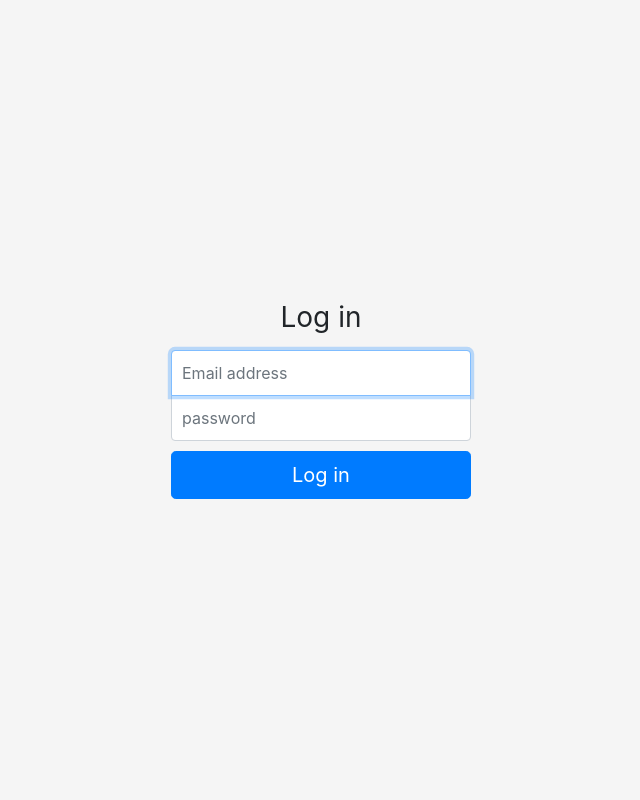
After one commit to kevinhagstrom/cms-projekt, a PHP site: page /login.html in a window 1280 px wide. The commit adds this page. Shown: the whole page, without its empty margins (319-959 px from the left). Run offline with PHP 8.4, Linux system fonts and the light colour scheme.

Commit message:
updated the thing

```diff
--- /dev/null
+++ b/css/signin.css
@@ -0,0 +1,44 @@
+html,
+body {
+  height: 100%;
+}
+
+body {
+  display: -ms-flexbox;
+  display: flex;
+  -ms-flex-align: center;
+  align-items: center;
+  padding-top: 40px;
+  padding-bottom: 40px;
+  background-color: #f5f5f5;
+}
+
+.form-signin {
+  width: 100%;
+  max-width: 330px;
+  padding: 15px;
+  margin: auto;
+}
+.form-signin .checkbox {
+  font-weight: 400;
+}
+.form-signin .form-control {
+  position: relative;
+  box-sizing: border-box;
+  height: auto;
+  padding: 10px;
+  font-size: 16px;
+}
+.form-signin .form-control:focus {
+  z-index: 2;
+}
+.form-signin input[type="email"] {
+  margin-bottom: -1px;
+  border-bottom-right-radius: 0;
+  border-bottom-left-radius: 0;
+}
+.form-signin input[type="password"] {
+  margin-bottom: 10px;
+  border-top-left-radius: 0;
+  border-top-right-radius: 0;
+}
--- /dev/null
+++ b/login.html
@@ -0,0 +1,25 @@
+<!doctype html>
+<html>
+<head>
+<meta charset="utf-8">
+<meta name="viewport" content="width=device-width, initial-scale=1, shrink-to-fit=no">
+
+<link rel="stylesheet" href="https://stackpath.bootstrapcdn.com/bootstrap/4.1.3/css/bootstrap.min.css" integrity="sha384-MCw98/SFnGE8fJT3GXwEOngsV7Zt27NXFoaoApmYm81iuXoPkFOJwJ8ERdknLPMO" crossorigin="anonymous">
+<link href="css/signin.css" rel="stylesheet">
+<title>Log in</title>
+</head>
+
+<body class="text-center">
+<form class="form-signin" action="php/login_handler.php" method="post">
+<h1 class="h3 mb-3 font-weight-normal">Log in</h1>
+<label for="inputEmail" class="sr-only">Email address</label>
+<input type="email" id="inputEmail" class="form-control" placeholder="Email address" required autofocus>
+<label for="inputPassword" class="sr-only">Password</label>
+<input type="password" id="inputPassword" class="form-control" placeholder="password" required>
+<button class="btn btn-lg btn-primary btn-block" type="submit">Log in</button>
+</form>
+<script src="https://code.jquery.com/jquery-3.3.1.slim.min.js" integrity="sha384-q8i/X+965DzO0rT7abK41JStQIAqVgRVzpbzo5smXKp4YfRvH+8abtTE1Pi6jizo" crossorigin="anonymous"></script>
+<script src="https://cdnjs.cloudflare.com/ajax/libs/popper.js/1.14.3/umd/popper.min.js" integrity="sha384-ZMP7rVo3mIykV+2+9J3UJ46jBk0WLaUAdn689aCwoqbBJiSnjAK/l8WvCWPIPm49" crossorigin="anonymous"></script>
+<script src="https://stackpath.bootstrapcdn.com/bootstrap/4.1.3/js/bootstrap.min.js" integrity="sha384-ChfqqxuZUCnJSK3+MXmPNIyE6ZbWh2IMqE241rYiqJxyMiZ6OW/JmZQ5stwEULTy" crossorigin="anonymous"></script>
+</body>
+</html>
```
Also changed, not shown: head.php (+9 -0 lines), header.php (+29 -0 lines), index.html (added, +57 -0 lines), index.php (+15 -27 lines), login.php (added, +16 -0 lines).
